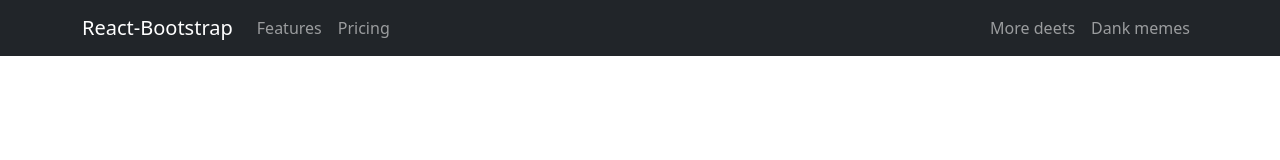
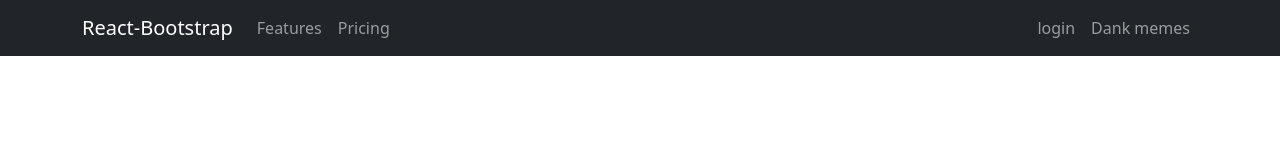
Before and after one commit to MdNadiruzzamanNibras/warehouse-management-website-client-side, a React (Create React App) app: page /login in a window 1280 px wide. Shown: the top 160 px of the page. Built offline with nearby package versions, Linux system fonts and the light colour scheme.

Commit message:
login route

```diff
--- a/src/App.js
+++ b/src/App.js
@@ -4,6 +4,7 @@ import Home from './Pages/Home/Home/Home';
 import Inventories from './Pages/Home/Inventory/Inverntories/Inventories';
 import ManageInventories from './Pages/Manage Inventory/Manage Inventories/ManageInventories';
 import Header from './Pages/Shared/Header/Header';
+import Login from './Pages/Shared/Login/Login';
 
 function App() {
   return (
@@ -13,6 +14,7 @@ function App() {
        <Route path='/' element={<Home></Home>}></Route>
        <Route path='/inventory' element={<Inventories></Inventories>}></Route>
        <Route path='/inventory/:inventoryId'></Route>
+       <Route path='/login' element={<Login></Login>}></Route>
        <Route path='/manageitem' element={<ManageInventories></ManageInventories>}></Route>
      </Routes>
     </div>
--- a/src/Pages/Shared/Header/Header.js
+++ b/src/Pages/Shared/Header/Header.js
@@ -1,5 +1,6 @@
 import React from 'react';
 import { Container, Nav, Navbar } from 'react-bootstrap';
+import { Link } from 'react-router-dom';
 
 const Header = () => {
     return (
@@ -14,7 +15,7 @@ const Header = () => {
 
     </Nav>
     <Nav>
-      <Nav.Link href="#deets">More deets</Nav.Link>
+      <Nav.Link as={Link} to='/login'>login</Nav.Link>
       <Nav.Link eventKey={2} href="#memes">
         Dank memes
       </Nav.Link>
--- /dev/null
+++ b/src/Pages/Shared/Login/Login.js
@@ -0,0 +1,11 @@
+import React from 'react';
+
+const Login = () => {
+    return (
+        <div>
+
+        </div>
+    );
+};
+
+export default Login;
```
